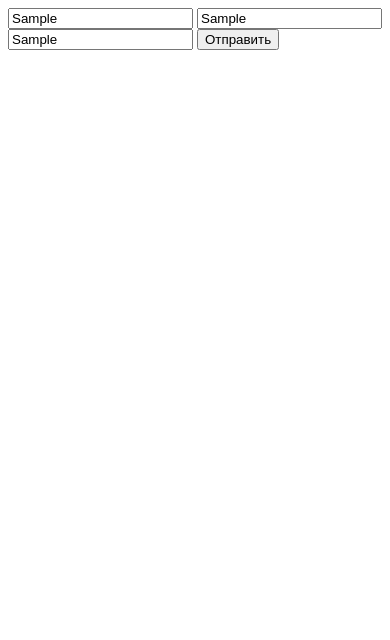
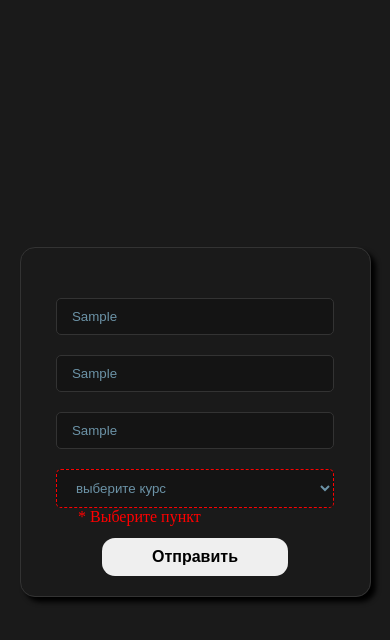
Before and after one commit to kalun62/-, a plain HTML site: page index.html in a window 390 px wide. Both pictures are taken after typing "Sample", "Sample", "Sample" into the empty fields and a click on the button "Отправить". Drawn offline with Linux system fonts and the light colour scheme; no server answers.

Commit message:
Add files via upload

```diff
--- a/index.html
+++ b/index.html
@@ -5,13 +5,23 @@
 	<meta http-equiv="X-UA-Compatible" content="IE=edge">
 	<meta name="viewport" content="width=device-width, initial-scale=1.0">
 	<title>Запись</title>
+	<link rel="stylesheet" href="style.css">
 </head>
 <body>
 	<div class="form-wrapper">
 		<form>
-			<input type="text" placeholder="имя" name="name">
-			<input type="text" placeholder="фамилия" name="surname">
-			<input type="text" placeholder="отчество" name="lastname">
+			<!-- фио 3 курса (школа, умтифсп, даик) максимум 100 -->
+			<input type="text" placeholder="Фамилия" name="surname">
+			<input type="text" placeholder="Имя" name="name">
+			<input type="text" placeholder="Отчество" name="lastname">
+
+			<select name="course">
+				<option value="default">выберите курс</option>
+				<option value="школа">школа</option>
+				<option value="умтифсп">умтифсп</option>
+				<option value="Дицаик">Дицаик</option>
+				<option value="Аллея мастеров">Аллея мастеров</option>
+			</select>
 			<button>Отправить</button>
 		</form>
 	</div>
--- a/script.js
+++ b/script.js
@@ -1,13 +1,117 @@
 'use strict'
 
-const linkSheets = 'https://script.google.com/macros/s/AKfycbyORORBV1DTa5hc4rXabWH68CPGmOXRdPBi7LKN8tVP4Bk_R-MYzzckdE3xcXVjhX5GHQ/exec?p1=SUCCESS&p2=Server1%20is%20complete',
+const postLinkSheets = 'https://script.google.com/macros/s/AKfycbwkxhH79iYWUS-AN8tm2_B7cO2wEiXflEcm5QKfx9bqEwkBaUbFdBXIZ3a1JMl-HnAoYg/exec',
 	sendFormBtn = document.querySelector('button'),
-	form = document.querySelector('form')
+	form = document.querySelector('form'),
+	inputs = document.querySelectorAll('input'),
+	select = document.querySelector('select')
+
+let baseUsers = []
+
 
 form.addEventListener('submit', function(e){
 	e.preventDefault()
-	const formData = new FormData(form)
-	const data = Object.fromEntries(formData.entries())
-	console.log(data);
-	axios.post(linkSheets, data)
+
+	validate()
+
+	let error = document.querySelector('.error')
+
+	if(!error){
+		const formData = new FormData(form)
+		const data = Object.fromEntries(formData.entries())
+		console.log(data);
+		let fullName = data.surname + ' ' + data.name + ' ' + data.lastname
+
+		if(baseUsers.includes(fullName.toLowerCase())){
+			inputs.forEach(input => {
+				input.classList.add('error')
+				errorLabels(input)
+				if(input.nextElementSibling.classList.contains('label')){
+					input.nextElementSibling.innerText = '* Такой пользователь уже существует'
+					if(window.innerWidth < 768){
+						input.nextElementSibling.style.left = '14%'
+					}
+				}
+			})
+		}else{
+			inputs.forEach(input => {
+				input.classList.remove('error')
+				if(input.nextElementSibling.classList.contains('label')){
+					input.nextElementSibling.remove()
+				}
+			})
+			axios.post(postLinkSheets, formData)
+			finalWindow()
+		}
+	}
 })
+
+function finalWindow(){
+	let formWidth = form.getBoundingClientRect().width
+		let formHeight = form.getBoundingClientRect().height
+		form.style.width = formWidth + 'px'
+		form.style.height = formHeight + 'px'
+		form.innerHTML = `<div>Спасибо!</div>`
+}
+
+function errorLabels(input) {
+	let errorLabel = document.createElement('label')
+	if(input.classList.contains('error')){
+		errorLabel.setAttribute('for', input.name)
+		errorLabel.classList.add('label')
+		errorLabel.innerHTML = `* Заполните поле`
+		input.after(errorLabel)
+	}else{
+		errorLabel.remove()
+	}
+}
+
+function validate(){
+	inputs.forEach(input => {
+		(input.value === '')
+			? (input.classList.add('error'), errorLabels(input))
+			: input.classList.remove('error')
+
+		input.addEventListener('focus', () => {
+			if(input.nextElementSibling.classList.contains('label')){
+				input.nextElementSibling.remove()
+			}
+			input.classList.remove('error')
+		})
+	})
+
+		if(select.value === 'default'){
+			select.classList.add('error')
+			errorLabels(select)
+			if(select.nextElementSibling.classList.contains('label')){
+				select.nextElementSibling.innerText = '* Выберите пункт'
+			}
+		}else{
+			select.classList.remove('error')
+		}
+
+	select.addEventListener('focus', () => {
+		if(select.nextElementSibling.classList.contains('label')){
+			select.nextElementSibling.remove()
+		}
+		select.classList.remove('error')
+	})
+
+}
+let dataBaseUsers = []
+const getUsers = () => {
+	axios.get(postLinkSheets)
+		.then((response) => {
+			dataBaseUsers = response.data.users
+			dataBaseUsers.forEach(user => {
+				let userFullName = user.surname + ' ' + user.name + ' ' + user.lastname
+				baseUsers.push(userFullName.toLowerCase())
+			})
+		})
+}
+getUsers()
+
+
+
+
+// сделать ограничения на 100 человек на курс
--- a/style.css
+++ b/style.css
@@ -0,0 +1,84 @@
+*{
+	margin: 0;
+	padding: 0;
+	box-sizing: border-box;
+}
+body{
+	height: 100vh;
+}
+.form-wrapper{
+	width: 100%;
+    height: 100%;
+    display: flex;
+    justify-content: center;
+    align-items: center;
+	background-color: #1a1a1a;
+}
+form{
+	width: 80%;
+	height: fit-content;
+	text-align: center;
+	padding: 20px;
+    padding-top: 50px;
+    border-radius: 15px;
+	border: 1px solid #333;
+    box-shadow: 5px 5px 5px black;
+}
+form div{
+	color: white;
+	font-size: 30px;
+}
+input, select{
+	width: 80%;
+	padding: 10px 15px;
+	margin-bottom: 20px;
+	background: #141414;
+    color: #6c93a7;
+    border: 1px solid #333;
+	border-radius: 5px;
+	transition: .3s;
+}
+input:hover, select:hover{
+	box-shadow: 5px 5px 5px black;
+}
+button{
+	width: 30%;
+    padding: 10px 15px;
+    border-radius: 13px;
+    outline: none;
+    border: none;
+    color: black;
+	cursor: pointer;
+	transition: .3s;
+	font-size: 16px;
+	font-weight: bold;
+	margin-top: 10px;
+}
+button:hover{
+	background-color: #141414;
+	color: white;
+	box-shadow: 0px 0px 10px white;
+}
+.error {
+	border: 1px dashed red;
+}
+.label {
+	position: absolute;
+	left: 20%;
+	display: block;
+	color: red;
+	margin: -20px 0 10px 0;
+}
+
+@media(max-width:768px){
+	form{
+		width: 90%;
+	}
+	input, select{
+		width: 90%;
+	}
+	button{
+		width: 60%;
+	}
+
+}
```
